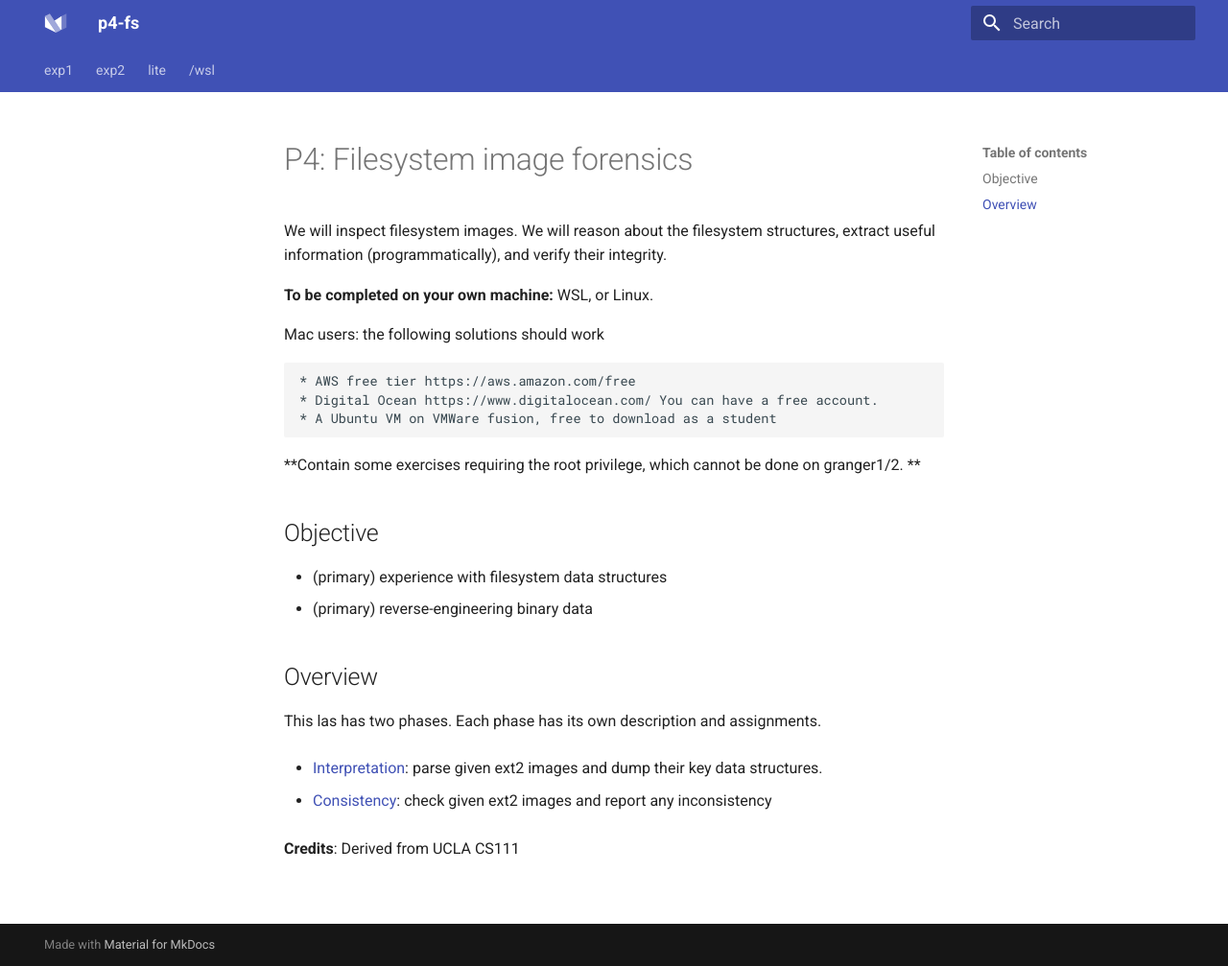
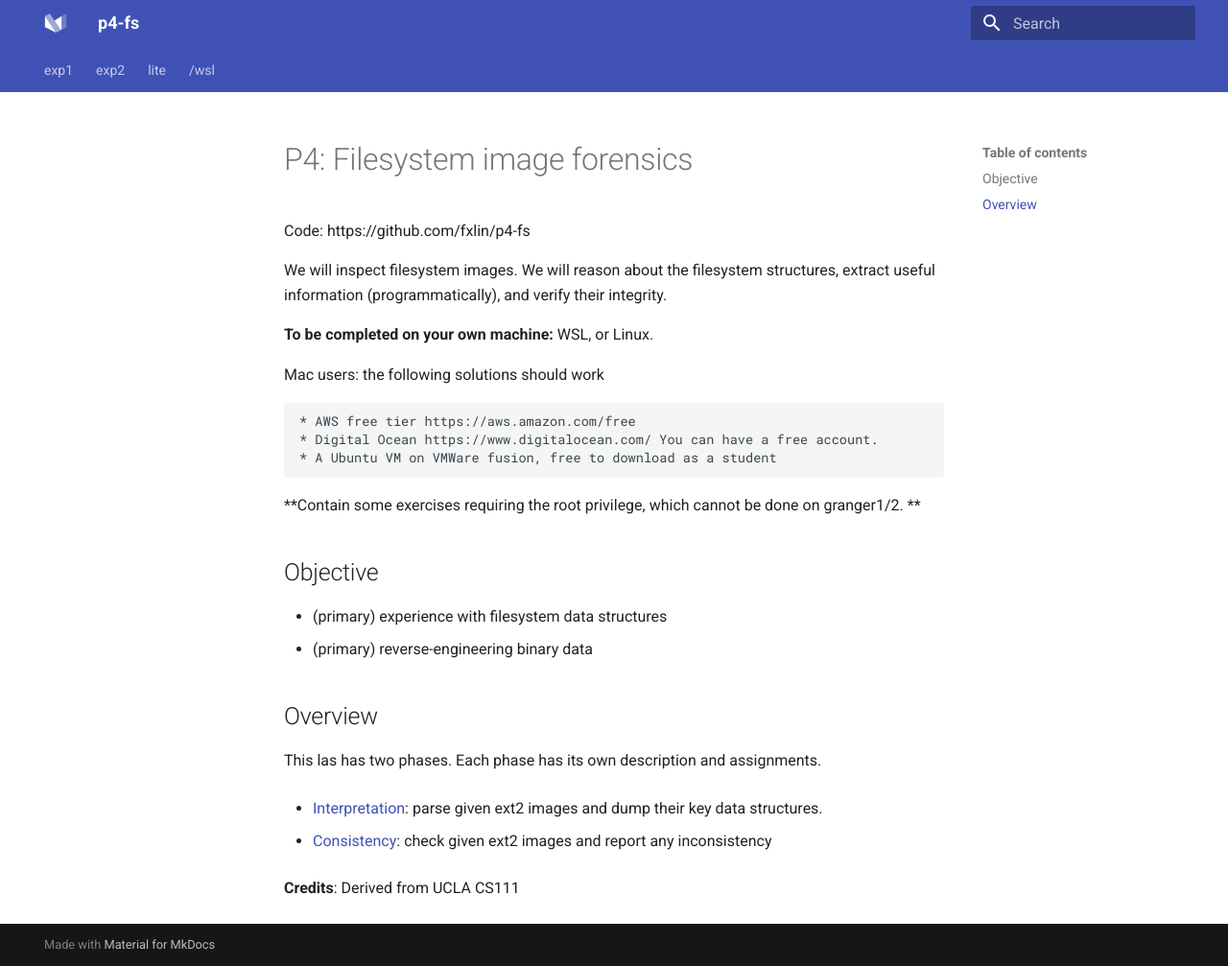
Before and after one commit to fxlin/p4-fs, an MkDocs documentation site: the page built from docs/README.md, in a window 1280 px wide and 1007 px high. Shown: the whole window at 96% size. Built offline with MkDocs 1.6.1 and Material for MkDocs 9.7.7, drawn with Linux system fonts in a browser that asks for light colours; some of the changed lines change nothing that is shown.

Commit message:
Update README.md

```diff
--- a/docs/README.md
+++ b/docs/README.md
@@ -1,4 +1,6 @@
 # P4: Filesystem image forensics
+
+Code: https://github.com/fxlin/p4-fs
 
 We will inspect filesystem images. We will reason about the filesystem structures, extract useful information (programmatically), and verify their integrity.
 
```
